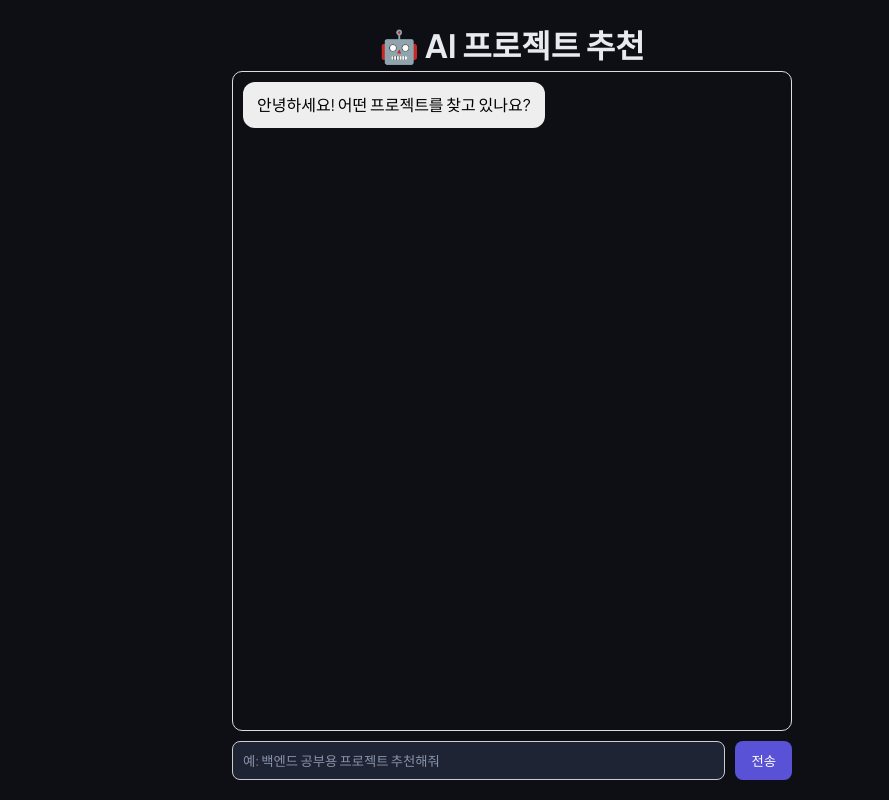
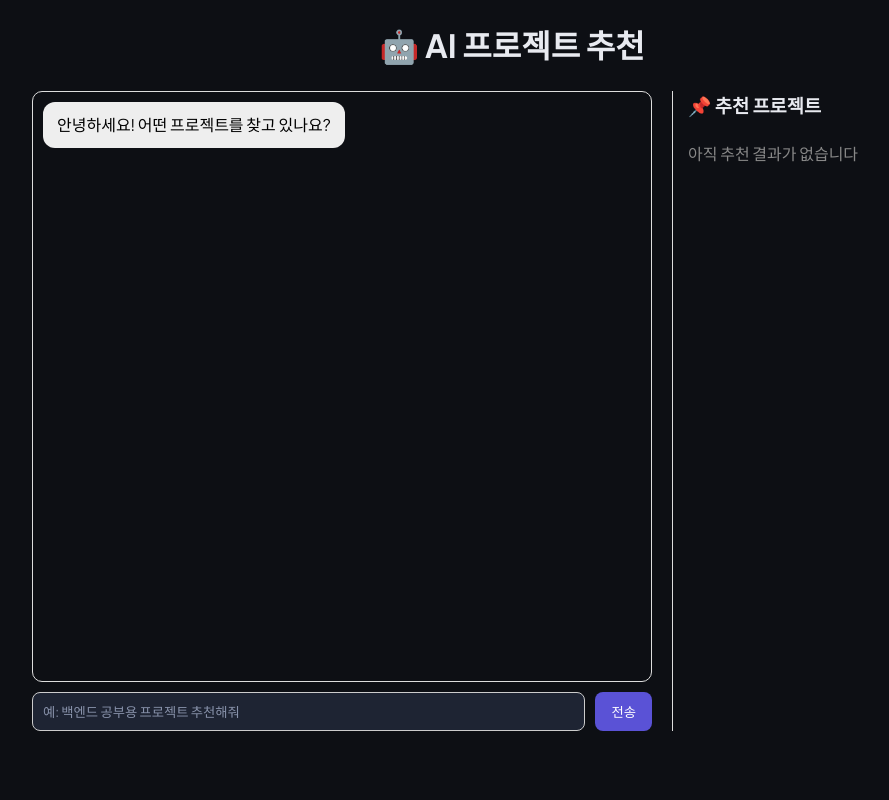
Before and after one commit to happyzerojun/team-builder-backend, a React (Vite) app in the folder frontend/: page /ai in a window 1280 px wide. Shown: the whole page, without its empty margins (128-1017 px from the left). Built offline with nearby package versions, Linux system fonts and the light colour scheme.

Commit message:
스켈레톤ui 수정, 사용자 이름 적용, 카드 UI 오른쪽으로 분리

```diff
--- a/frontend/src/pages/post/AiChatPage.jsx
+++ b/frontend/src/pages/post/AiChatPage.jsx
@@ -1,12 +1,7 @@
 import { useState } from "react";
 import { useNavigate } from "react-router-dom";
-// import PostCard from "@/components/post/PostCard";
 import PostCard from "../../components/post/PostCard";
 
-/**
- * ✅ 날짜 포맷 함수
- * API 응답에 날짜가 없을 경우를 대비해 오늘 날짜를 기본값으로 설정합니다.
- */
 const formatDate = (dateString) => {
     const date = dateString ? new Date(dateString) : new Date();
     return new Intl.DateTimeFormat("ko-KR", {
@@ -18,18 +13,23 @@ const formatDate = (dateString) => {
 
 export default function AiChatPage() {
     const navigate = useNavigate();
+
     const [input, setInput] = useState("");
-    const [messages, setMessages] = useState([{ role: "ai", text: "안녕하세요! 어떤 프로젝트를 찾고 있나요?" }]);
+    const [messages, setMessages] = useState([
+        { role: "ai", text: "안녕하세요! 어떤 프로젝트를 찾고 있나요?" }
+    ]);
     const [loading, setLoading] = useState(false);
+    const [recommendPosts, setRecommendPosts] = useState([]);
 
-    // 추천 카드용 상태 (백엔드 명세에 맞춰 단일 객체 혹은 배열로 관리)
-    const [recommendPosts, setRecommendPosts] = useState([]);
+    // 👉 사용자 이름
+    const username = localStorage.getItem("username") || "사용자";
 
     const handleSend = async () => {
         if (!input.trim()) return;
 
         const userMessage = { role: "user", text: input };
         setMessages((prev) => [...prev, userMessage]);
+
         const currentInput = input;
         setInput("");
 
@@ -37,12 +37,10 @@ export default function AiChatPage() {
         setLoading(true);
 
         try {
-            // 🔗 백엔드 API 호출 (명세서 반영)
             const response = await fetch("http://localhost:8080/api/ai/recommend", {
                 method: "POST",
                 headers: {
                     "Content-Type": "application/json",
-                    // "Authorization": "Bearer {JWT토큰}" // 시큐리티 해제 상태이므로 일단 주석 처리
                 },
                 body: JSON.stringify({ prompt: currentInput })
             });
@@ -51,27 +49,27 @@ export default function AiChatPage() {
 
             const data = await response.json();
 
-            // 1. AI 채팅 메시지 추가
+            // 👉 채팅 메시지
             setMessages((prev) => [
                 ...prev,
-                { role: "ai", text: "수연 님을 위한 맞춤 프로젝트를 찾았어요! 아래 카드를 확인해 보세요." }
+                {
+                    role: "ai",
+                    text: `${username}님을 위한 맞춤 프로젝트를 찾았어요!`
+                }
             ]);
 
-            /**
-             * ✅ 2. 데이터 매핑 (가장 중요한 부분!)
-             * 백엔드 명세서의 필드명을 PostCard 컴포넌트가 사용하는 필드명으로 변환합니다.
-             */
+            // 👉 카드 데이터
             const mappedProject = {
-                id: Date.now(), // 상세 페이지 이동을 위한 임시 ID
+                id: Date.now(),
                 title: data.title,
                 description: data.description,
-                tags: data.techStack ? data.techStack.split(", ") : [], // "Spring Boot, PostgreSQL" -> ["Spring Boot", "PostgreSQL"]
+                tags: data.techStack ? data.techStack.split(", ") : [],
                 level: data.experienceLevel,
-                createdAt: formatDate(null), // 명세서에 날짜가 없으므로 생성 시점 날짜 적용
+                createdAt: formatDate(null),
                 author: "AI 추천"
             };
 
-            setRecommendPosts([mappedProject]); // 카드가 배열 기반이므로 배열에 담아줌
+            setRecommendPosts([mappedProject]);
 
         } catch (error) {
             console.error("연동 실패:", error);
@@ -87,46 +85,145 @@ export default function AiChatPage() {
     return (
         <div style={styles.container}>
             <h1 style={styles.title}>🤖 AI 프로젝트 추천</h1>
+
+            <div style={styles.wrapper}>
+
+                {/* 🔹 왼쪽: 채팅 */}
+                <div style={styles.chatSection}>
                     <div style={styles.chatBox}>
                         {messages.map((msg, i) => (
-                    <div key={i} style={{ ...styles.message, alignSelf: msg.role === "user" ? "flex-end" : "flex-start", background: msg.role === "user" ? "#5a52d6" : "#eee", color: msg.role === "user" ? "white" : "black" }}>
+                            <div
+                                key={i}
+                                style={{
+                                    ...styles.message,
+                                    alignSelf: msg.role === "user" ? "flex-end" : "flex-start",
+                                    background: msg.role === "user" ? "#5a52d6" : "#eee",
+                                    color: msg.role === "user" ? "white" : "black"
+                                }}
+                            >
                                 {msg.text}
                             </div>
                         ))}
+
+                        {loading && (
+                            <div style={styles.loadingText}>
+                                🤖 AI가 채팅을 생각중입니다...
+                            </div>
+                        )}
                     </div>
 
                     <div style={styles.inputBox}>
-                <input value={input} onChange={(e) => setInput(e.target.value)} placeholder="예: 백엔드 공부용 프로젝트 추천해줘" style={styles.input} onKeyDown={(e) => e.key === "Enter" && handleSend()} />
-                <button onClick={handleSend} style={styles.button}>전송</button>
+                        <input
+                            value={input}
+                            onChange={(e) => setInput(e.target.value)}
+                            placeholder="예: 백엔드 공부용 프로젝트 추천해줘"
+                            style={styles.input}
+                            onKeyDown={(e) => e.key === "Enter" && handleSend()}
+                        />
+                        <button onClick={handleSend} style={styles.button}>
+                            전송
+                        </button>
+                    </div>
                 </div>
 
-            {(loading || recommendPosts.length > 0) && (
-                <div style={{ marginTop: "20px" }}>
-                    <h3 style={{ marginBottom: "10px" }}>📌 추천 프로젝트</h3>
+                {/* 🔹 오른쪽: 카드 */}
+                <div style={styles.cardSection}>
+                    <h3>📌 추천 프로젝트</h3>
+
+                    {recommendPosts.length === 0 ? (
+                        <div style={styles.emptyText}>
+                            아직 추천 결과가 없습니다
+                        </div>
+                    ) : (
                         <div style={styles.cardGrid}>
-                        {loading ? (
-                            <><div style={styles.skeletonCard}></div><div style={styles.skeletonCard}></div></>
-                        ) : (
-                            recommendPosts.map((post) => (
-                                <PostCard key={post.id} post={post} onClick={() => navigate(`/post/${post.id}`)} />
-                            ))
+                            {recommendPosts.map((post) => (
+                                <PostCard
+                                    key={post.id}
+                                    post={post}
+                                    onClick={() => navigate(`/post/${post.id}`)}
+                                />
+                            ))}
+                        </div>
                     )}
                 </div>
+
             </div>
-            )}
-            <style>{`@keyframes skeleton-gradient { 0% { background-position: -200% 0; } 100% { background-position: 200% 0; } }`}</style>
         </div>
     );
 }
 
 const styles = {
-    container: { maxWidth: "600px", margin: "0 auto", padding: "20px", display: "flex", flexDirection: "column", height: "100vh" },
-    title: { textAlign: "center" },
-    chatBox: { flex: 1, display: "flex", flexDirection: "column", gap: "10px", padding: "10px", border: "1px solid #ddd", borderRadius: "10px", overflowY: "auto", marginBottom: "10px" },
-    message: { padding: "10px 14px", borderRadius: "12px", maxWidth: "70%" },
-    inputBox: { display: "flex", gap: "10px" },
-    input: { flex: 1, padding: "10px", borderRadius: "8px", border: "1px solid #ccc" },
-    button: { padding: "10px 16px", borderRadius: "8px", background: "#5a52d6", color: "white", border: "none", cursor: "pointer" },
-    cardGrid: { display: "grid", gridTemplateColumns: "1fr 1fr", gap: "10px" },
-    skeletonCard: { height: "150px", borderRadius: "12px", background: "linear-gradient(90deg, #f0f0f0 25%, #e0e0e0 50%, #f0f0f0 75%)", backgroundSize: "200% 100%", animation: "skeleton-gradient 1.5s infinite linear" }
+    container: {
+        maxWidth: "1000px",
+        margin: "0 auto",
+        padding: "20px"
+    },
+    title: {
+        textAlign: "center",
+        marginBottom: "20px"
+    },
+    wrapper: {
+        display: "flex",
+        gap: "20px",
+        height: "80vh"
+    },
+    chatSection: {
+        flex: 1,
+        display: "flex",
+        flexDirection: "column"
+    },
+    chatBox: {
+        flex: 1,
+        display: "flex",
+        flexDirection: "column",
+        gap: "10px",
+        padding: "10px",
+        border: "1px solid #ddd",
+        borderRadius: "10px",
+        overflowY: "auto",
+        marginBottom: "10px"
+    },
+    message: {
+        padding: "10px 14px",
+        borderRadius: "12px",
+        maxWidth: "70%"
+    },
+    loadingText: {
+        color: "#888",
+        fontSize: "14px",
+        padding: "4px 10px"
+    },
+    inputBox: {
+        display: "flex",
+        gap: "10px"
+    },
+    input: {
+        flex: 1,
+        padding: "10px",
+        borderRadius: "8px",
+        border: "1px solid #ccc"
+    },
+    button: {
+        padding: "10px 16px",
+        borderRadius: "8px",
+        background: "#5a52d6",
+        color: "white",
+        border: "none",
+        cursor: "pointer"
+    },
+    cardSection: {
+        width: "320px",
+        borderLeft: "1px solid #ddd",
+        paddingLeft: "15px",
+        overflowY: "auto"
+    },
+    cardGrid: {
+        display: "flex",
+        flexDirection: "column",
+        gap: "10px"
+    },
+    emptyText: {
+        color: "#888",
+        marginTop: "20px"
+    }
 };
```
Lines whose indentation alone changed are shown as unchanged.
